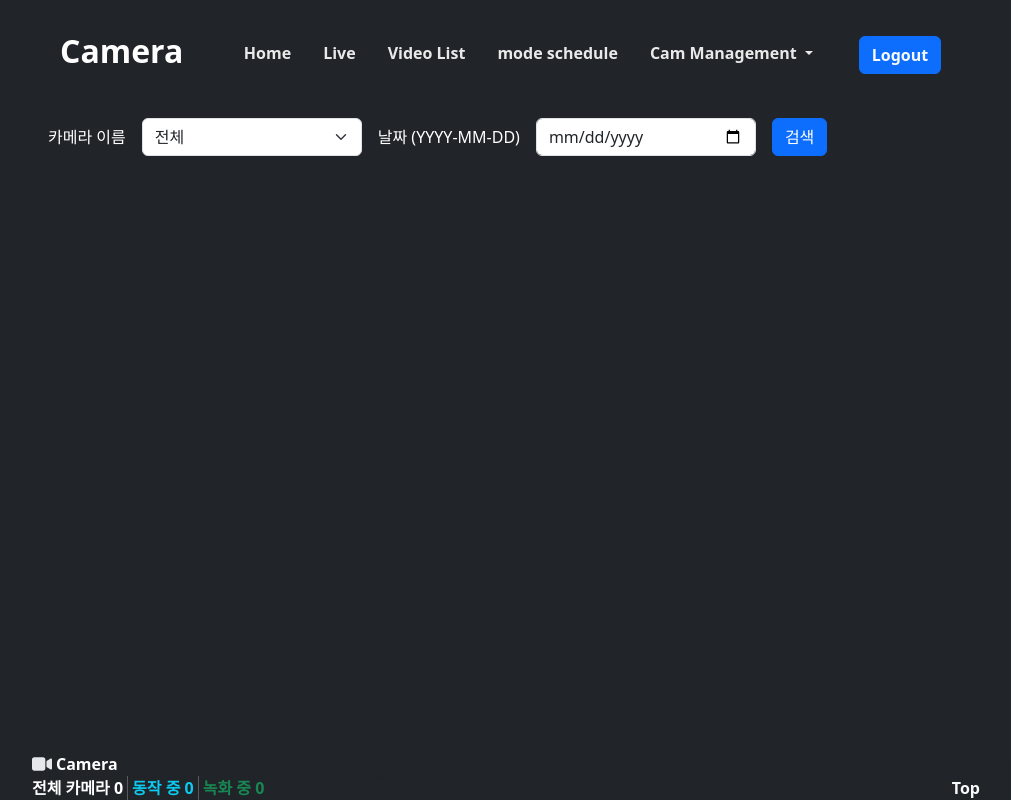
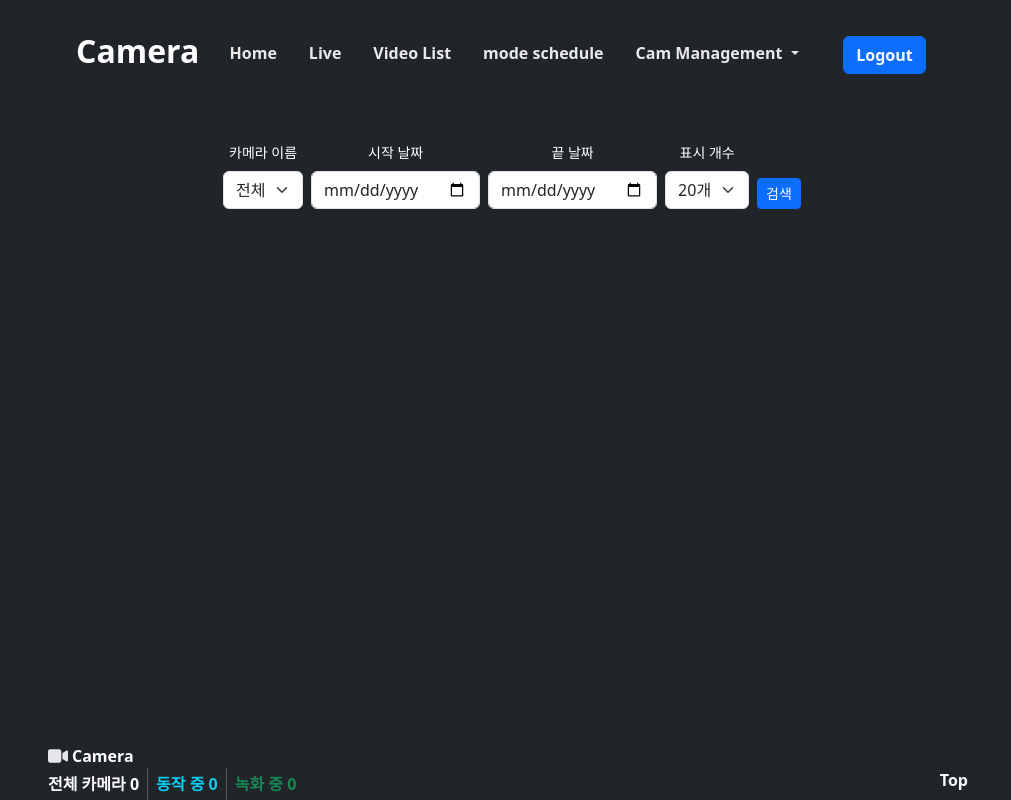
Before and after one commit to nino3116/OpencvProject, a Flask app: page /cam/videos in a window 1280 px wide. Shown: the whole page, without its empty margins (128-1139 px from the left). Run offline with Flask 3, Linux system fonts and the light colour scheme; the visitor is signed in with stand-in values (Sample User, id 1); data that the repository does not hold is empty; parts of the project's set-up code (start-up, migrations or seed data) failed here and were passed over; some libraries are stand-ins or nearby versions.

Commit message:
UI: 회원가입 페이지 레이아웃 수정 및 카메라 관리 페이지 버튼 스타일 개선 페이지네이션 CSS적용, 비디오 목록 페이지네이션 구현 날짜검색 기능 수정

```diff
--- a/apps/cam/forms.py
+++ b/apps/cam/forms.py
@@ -25,5 +25,7 @@ class VideoSearchForm(FlaskForm):
     camera_name = SelectField(
         "카메라 이름", choices=[("", "전체")], validators=[Optional()]
     )
-    date = DateField("날짜 (YYYY-MM-DD)", validators=[Optional()])
+    start_date = DateField("시작 날짜", validators=[Optional()])
+    end_date = DateField("끝 날짜", validators=[Optional()])
+    per_page = SelectField("표시 개수", choices=[("20", "20개"), ("30", "30개"), ("40", "40개")], default="20")
     submit = SubmitField("검색")
--- a/apps/cam/static/css/style.css
+++ b/apps/cam/static/css/style.css
@@ -17,10 +17,12 @@
 html,
 body {
   height: 100%;
+
+
 }
 
 .cover-container {
-  max-width: 60em;
+  max-width: 58em;
   height: 100%; /* 또는 min-height: 100%; */
   display: flex;
   flex-direction: column;
@@ -105,7 +107,25 @@ main {
 }
 
 
+/*
+  pagination
+*/
+
+.pagination .page-link {
+  color:#fff;
+  background-color:#434343;
+}
+
+.pagination .page-item.active .page-link {
+  background-color: #232526;
+  border-color: #FFF;
+}
+
+
+/*
+  footer
+ */
 
 .footer-blank {
-  padding-bottom: 80px; /* 푸터의 예상 높이 */
+  padding-bottom: 80px;
 }
--- a/apps/cam/templates/cam/footer.html
+++ b/apps/cam/templates/cam/footer.html
@@ -10,11 +10,11 @@
       </div>
       <div class = "col-md-12 hstack gap-1">
         <div><strong class ="text-white">전체 카메라 {{ num_total_cams }}</strong></div>
-        <div class = "vr"></div>
+        <div class = "vr mx-1"></div>
         <div><strong class ="text-info">동작 중 {{ num_active_cams }}</strong></div>
-        <div class = "vr"></div>
-        <div> <strong class ="text-success"> 녹화 중 {{ num_recording_cams }}</strong></div>
-        <a class = "ms-auto px-2 link-light link-offset-2 link-underline-opacity-0 fw-bold" href ="#">Top<a>
+        <div class = "vr mx-1"></div>
+        <div><strong class ="text-success"> 녹화 중 {{ num_recording_cams }}</strong></div>
+        <a class = "ms-auto mb-2 px-2 link-light link-offset-2 link-underline-opacity-0 fw-bold" href ="#">Top</a>
       </div>
     </div>
   </div>
--- a/apps/cam/templates/cam/videoList.html
+++ b/apps/cam/templates/cam/videoList.html
@@ -9,37 +9,41 @@
         bottom: 20px;
         right: 20px;
       }
-      .table td, .table th {
+      .table thead, .table tbody {
         text-align: center;
       }
     </style>
     {% include "cam/header.html" %}
 
-    <!--
-    <p>
-      <a href="{{ url_for('cam.update_videos') }}" class="btn btn-primary"
-        >갱신</a
-      >
-    </p>
-    -->
 
+    <form method="POST" class="mt-5 mb-3 d-flax justify-content-center">
+      {{ form.csrf_token }}
+      <div class="row row-cols-auto g-2 align-items-end d-flax justify-content-center ">
 
-    <form method="POST" class="mb-4 mt-4">
-      {{ form.csrf_token }}
-      <div class="row g-3 align-items-center">
-        <div class="col-md-auto">
-          {{ form.camera_name.label(class="col-form-label") }}
+        <div class="col">
+          {{ form.camera_name.label(class="form-label small") }}
+          {{ form.camera_name(class="form-select form-select-md") }}
         </div>
 
-        <div class="col-md-3">{{ form.camera_name(class="form-select") }}</div>
-
-        <div class="col-md-auto">
-          {{ form.date.label(class="col-form-label") }}
+        <div class="col">
+          {{ form.start_date.label(class="form-label small") }}
+          {{ form.start_date(class="form-control form-control-md") }}
         </div>
 
-        <div class="col-md-3">{{ form.date(class="form-control") }}</div>
+        <div class="col">
+          {{ form.end_date.label(class="form-label small") }}
+          {{ form.end_date(class="form-control form-control-md") }}
+        </div>
 
-        <div class="col-md-auto">{{ form.submit(class="btn btn-primary") }}</div>
+        <div class="col">
+          {{ form.per_page.label(class="form-label small") }}
+          {{ form.per_page(class="form-select form-select-md") }}
+        </div>
+
+        <div class="col">
+          {{ form.submit(class="btn btn-sm btn-primary") }}
+        </div>
+
       </div>
     </form>
     <p>
@@ -53,18 +57,18 @@
       {{ form.csrf_token }}
       <input type="hidden" name="date" value="{{ date_str }}">
       <div class="my-auto">
-        <h2 class="mt-3 mb-4">
+        <h4 class="mt-3 mb-4">
         {{ date_str }}
         <button
           type="submit"
           formaction="{{ url_for('cam.delete_selected_videos') }}"
-          class="btn btn-danger"
+          class="btn btn-danger btn-sm"
           onclick="return confirm('삭제하면 복구할 수 없습니다. 정말로 삭제하시겠습니까? ')" >
           선택 삭제
         </button>
         <button
           type="submit"
-          class="btn btn-secondary">
+          class="btn btn-secondary btn-sm">
           선택 파일 다운로드 (Zip)
         </button>
       </h2>
@@ -73,7 +77,7 @@
           <thead>
             <tr>
               <th>
-                <input type="checkbox" class="select-all-checkbox" data-date="{{ date_str }}" />
+                <input type="checkbox" class="select-all-checkbox mb-1" data-date="{{ date_str }}" />
               </th>
               <th>카메라 이름</th>
               <th>녹화 시간</th>
@@ -86,7 +90,7 @@
             %}
             <tr>
               <td>
-                <input type="checkbox" class="video-checkbox{{ date_str }}" name="video_ids" value="{{ video.id }}" />
+                <input type="checkbox" class="video-checkbox{{ date_str }} mt-2" name="video_ids" value="{{ video.id }}" />
               </td>
               <td>{{ video.camera_name }}{% if video.is_dt == True %} (Auto) {% endif %}</td>
               <td>
@@ -150,6 +154,10 @@
   </form>
   {% endfor %}
 
+  <div class="pagination justify-content-center mt-4 fw-bold " >
+    {{ pagination.links }}
+  </div>
+
   {% endblock %}
   {% include "cam/footer.html" %}
   </div>
--- a/apps/cam/views.py
+++ b/apps/cam/views.py
@@ -36,10 +36,15 @@ import boto3
 
 from S3upload.s3client import delete_file, generate_presigned_url
 from S3upload.s3_config import BUCKET
+
+# 압축 다운로드 기능을 위한 라이브러리
 import tempfile
 import zipfile
 from werkzeug.utils import secure_filename
 from flask import send_file
+
+# 페이징처리를 위한 import
+from flask_paginate import Pagination, get_page_parameter
 
 
 # Blueprint로 crud 앱을 생성한다.
@@ -281,58 +286,68 @@ def list_videos():
     camera_names = sorted(list(set(video.camera_name for video in Videos.query.all())))
     form.camera_name.choices = [("", "전체")] + [(name, name) for name in camera_names]
 
-    # 녹화 날짜 내에서 녹화 시간으로 정렬하여 비디오 목록 가져오기
-    videos = Videos.query.order_by(
-        Videos.recorded_date.desc(), Videos.recorded_time
-    ).all()
+    # POST 요청으로 검색을 보냈을 경우 -> redirect
+    if form.validate_on_submit():
+        return redirect(url_for(
+            "cam.list_videos",
+            camera_name=form.camera_name.data,
+            start_date=form.start_date.data,
+            end_date=form.end_date.data,
+            per_page=form.per_page.data,
+            page=1
+        ))
 
-    if form.validate_on_submit():
-        search_camera_name = form.camera_name.data
-        search_date = form.date.data
+    # GET 요청처리
+    camera_name = request.args.get("camera_name", "")
+    start_date_str = request.args.get("start_date")
+    end_date_str = request.args.get("end_date")
+    per_page = int(request.args.get("per_page", 20))
+    page = request.args.get(get_page_parameter(), type=int, default=1)
 
-        filtered_videos = []
-        for video in videos:
-            match_camera = True
-            if search_camera_name and search_camera_name != "전체":
-                if search_camera_name.lower() not in video.camera_name.lower():
-                    match_camera = False
+    # 문자열을 → date 객체 변환
+    start_date = datetime.strptime(start_date_str, "%Y-%m-%d").date() if start_date_str else None
+    end_date = datetime.strptime(end_date_str, "%Y-%m-%d").date() if end_date_str else None
 
-            match_date = True
-            if search_date:
-                if isinstance(search_date, str):
-                    try:
-                        search_date_obj = datetime.strptime(
-                            search_date, "%Y-%m-%d"
-                        ).date()
-                        if (
-                            not video.recorded_date
-                            or video.recorded_date.date() != search_date_obj
-                        ):
-                            match_date = False
-                    except ValueError:
-                        flash("잘못된 날짜 형식입니다. (YYYY-MM-DD)", "error")
-                        match_date = False
-                elif isinstance(search_date, date):
-                    if not video.recorded_date or video.recorded_date != search_date:
-                        match_date = False
+    form.camera_name.data = camera_name
+    form.start_date.data = start_date
+    form.end_date.data = end_date
+    form.per_page.data = str(per_page)
 
-            if match_camera and match_date:
-                filtered_videos.append(video)
 
-        videos = filtered_videos
+    # 기본 쿼리 구성
+    # query = Videos.query.order_by(Videos.recorded_date.desc(), Videos.recorded_time)
+
+    query = Videos.query
+    if camera_name and camera_name != "전체":
+        query = query.filter(Videos.camera_name.ilike(f"%{camera_name}%"))
+    if start_date:
+        query = query.filter(Videos.recorded_date >= start_date)
+    if end_date:
+        query = query.filter(Videos.recorded_date <= end_date)
+
+    # 총 비디오 개수
+    total = query.count()
+
+    #  페이지네이션 처리
+    videos = query.order_by(Videos.recorded_date.desc(), Videos.recorded_time).offset((page - 1) * per_page).limit(per_page).all()
+
 
     grouped_videos = defaultdict(list)  # 카메라 이름별 그룹화 제거
     for video in videos:
         if video.recorded_date:
             date_str = video.recorded_date.strftime("%Y-%m-%d")
-            grouped_videos[date_str].append(video)
 
         else:
-            grouped_videos["알 수 없는 날짜"].append(video)
+            date_str = "알 수 없는 날짜"
+        grouped_videos[date_str].append(video)
+
+    pagination = Pagination(page=page, total=total, per_page=per_page,
+                            record_name='videos', css_framework='bootstrap5')
 
     return render_template(
         "cam/videoList.html",
         grouped_videos=grouped_videos,
+        pagination=pagination,
         form=form,
     )
 
--- a/apps/google/google_client.py
+++ /dev/null
@@ -1,3 +0,0 @@
-GOOGLE_CLIENT_ID = '866807302030-06stqta500bfamkljkf97imisjhmnud7.apps.googleusercontent.com'
-GOOGLE_CLIENT_SECRET = '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'
-GOOGLE_DISCOVERY_URL = 'https://accounts.google.com/.well-known/openid-configuration'
```
Also changed, not shown: apps/auth/templates/auth/signup.html (+6 -2 lines), apps/cam/templates/cam/cam_status.html (+10 -10 lines), apps/cam/templates/cam/live.html (+8 -8 lines), apps/google/views.py (deleted, +0 -60 lines).
